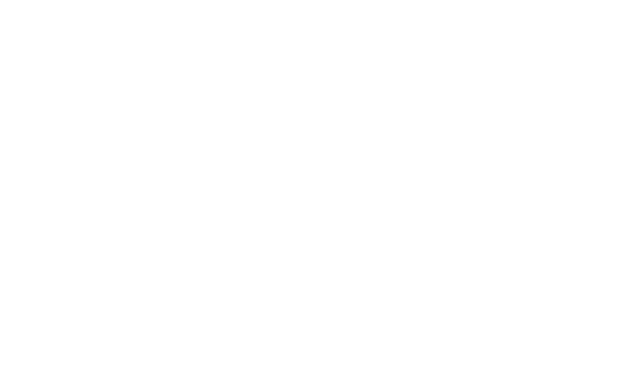
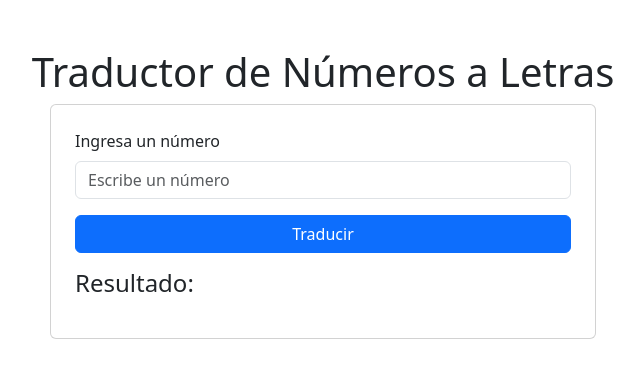
Before and after one commit to EdisonChalacan/TallerGitEdisonChalacan, a plain HTML site: page index.html in a window 1280 px wide. Shown: the whole page, without its empty margins (317-961 px from the left). Drawn offline with nearby package versions, Linux system fonts and the light colour scheme.

Commit message:
3. Interfaz

```diff
--- a/index.html
+++ b/index.html
@@ -8,6 +8,23 @@
     <link href="https://cdn.jsdelivr.net/npm/bootstrap@5.3.1/dist/css/bootstrap.min.css" rel="stylesheet">
 </head>
 <body>
-
+	<div class="container mt-5">
+        <h1 class="text-center">Traductor de Números a Letras</h1>
+        <div class="row justify-content-center">
+            <div class="col-md-6">
+                <div class="card p-4">
+                    <div class="mb-3">
+                        <label for="numero" class="form-label">Ingresa un número</label>
+                        <input type="number" id="numero" class="form-control" placeholder="Escribe un número">
+                    </div>
+                    <button id="traducirBtn" class="btn btn-primary w-100">Traducir</button>
+                    <div class="mt-3">
+                        <h4>Resultado:</h4>
+                        <p id="resultado"></p>
+                    </div>
+                </div>
+            </div>
+        </div>
+    </div>
 </body>
 </html>
```
